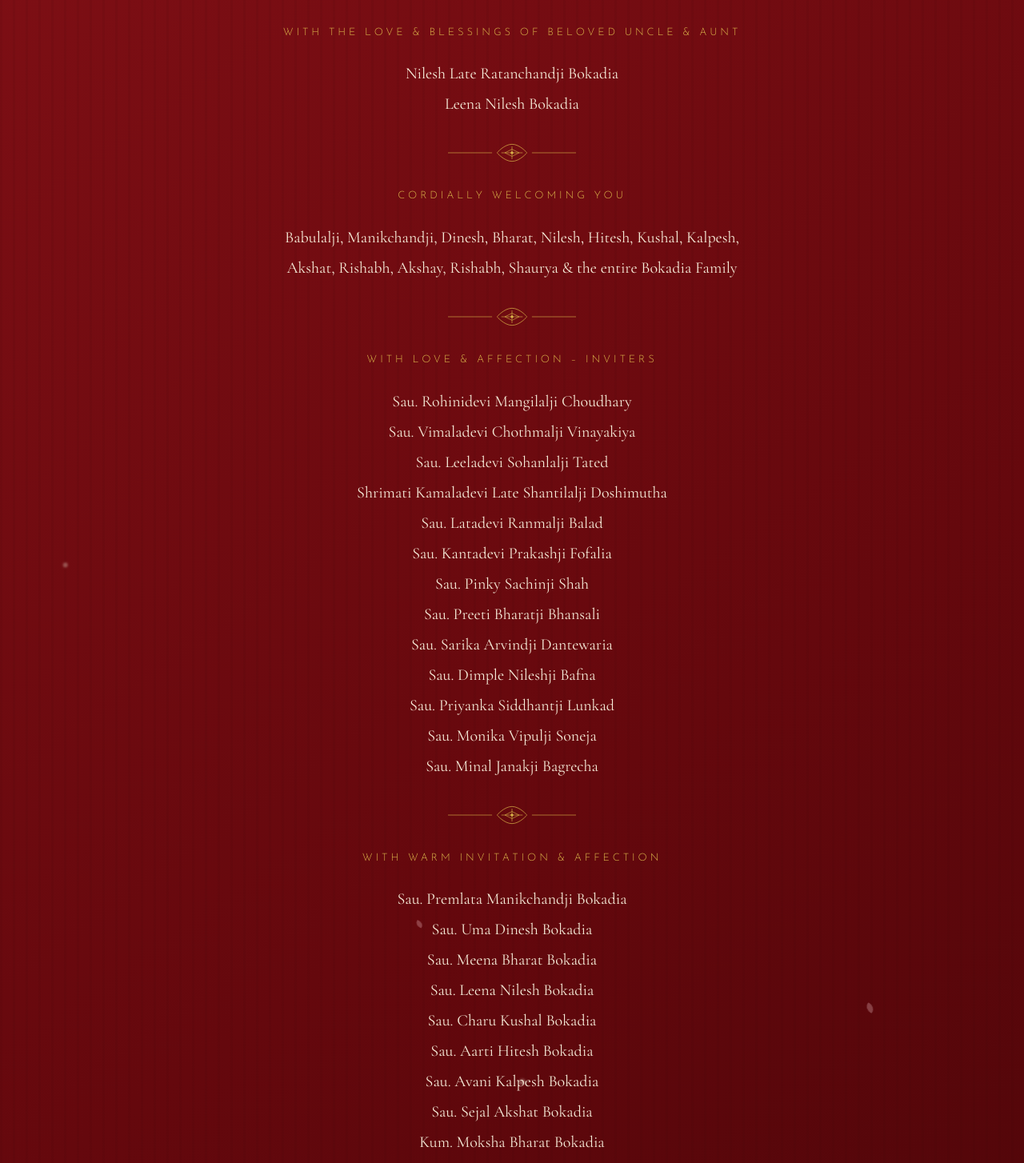
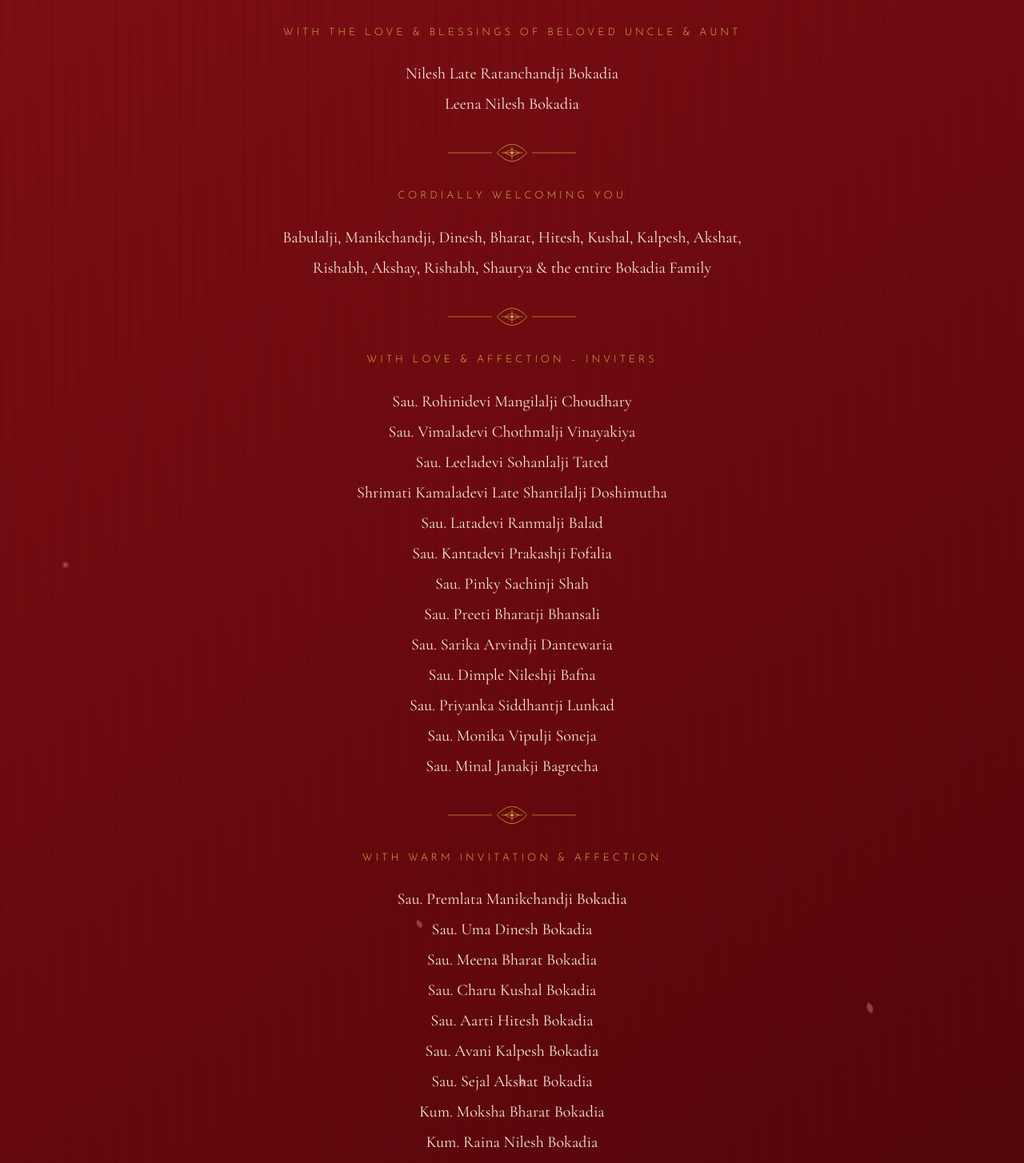
Before and after one commit to akshaythe-coder/Preskandarshan, a Next.js app: page / in a window 1280 px wide. Shown: the part 7019-8473 px from the top of the page at 80% size. Built offline with nearby package versions, Linux system fonts and the light colour scheme.

Commit message:
Remove duplicate inviter and Nilesh from welcome paragraph

```diff
--- a/data/content.en.ts
+++ b/data/content.en.ts
@@ -34,7 +34,7 @@ export const contentEn = {
         {
             "heading": "Cordially WELCOMING YOU",
             "names": [],
-            "paragraph": "Babulalji, Manikchandji, Dinesh, Bharat, Nilesh, Hitesh, Kushal, Kalpesh, Akshat, Rishabh, Akshay, Rishabh, Shaurya & the entire Bokadia Family",
+            "paragraph": "Babulalji, Manikchandji, Dinesh, Bharat, Hitesh, Kushal, Kalpesh, Akshat, Rishabh, Akshay, Rishabh, Shaurya & the entire Bokadia Family",
             "memorial": false
         },
         {
@@ -63,7 +63,6 @@ export const contentEn = {
                 "Sau. Premlata Manikchandji Bokadia",
                 "Sau. Uma Dinesh Bokadia",
                 "Sau. Meena Bharat Bokadia",
-                "Sau. Leena Nilesh Bokadia",
                 "Sau. Charu Kushal Bokadia",
                 "Sau. Aarti Hitesh Bokadia",
                 "Sau. Avani Kalpesh Bokadia",
--- a/data/content.hi.ts
+++ b/data/content.hi.ts
@@ -39,7 +39,7 @@ export const contentHi: Content = {
         {
             "heading": "स्नेहिल स्वागताकांक्षी",
             "names": [],
-            "paragraph": "बाबूलालजी, माणिकचंदजी, दिनेश, भरत, नीलेश, हितेश, कुशल, कल्पेश, अक्षत, रिषभ, अक्षय, ऋषभ, शोर्य एवम् समस्त बोकड़िया परिवार",
+            "paragraph": "बाबूलालजी, माणिकचंदजी, दिनेश, भरत, हितेश, कुशल, कल्पेश, अक्षत, रिषभ, अक्षय, ऋषभ, शोर्य एवम् समस्त बोकड़िया परिवार",
             "memorial": false
         },
         {
@@ -68,7 +68,6 @@ export const contentHi: Content = {
                 "सौ. प्रेमलता माणिकचंदजी बोकड़िया",
                 "सौ. उमा दिनेश बोकड़िया",
                 "सौ. मीना भरत बोकड़िया",
-                "सौ. लीना निलेश बोकड़िया",
                 "सौ. चारू कुशल बोकड़िया",
                 "सौ. आरती हितेश बोकड़िया",
                 "सौ. अवनी कल्पेश बोकड़िया",
--- a/scripts/check-i18n.cjs
+++ b/scripts/check-i18n.cjs
@@ -52,8 +52,8 @@ assert.equal(contentEn.familyBlessings.groups.length,6);
 assert.equal(contentHi.familyBlessings.groups.length,6);
 assert.equal(contentEn.familyBlessings.groups[4].names.length,13);
 assert.equal(contentHi.familyBlessings.groups[4].names.length,13);
-assert.equal(contentEn.familyBlessings.groups[5].names.length,10);
-assert.equal(contentHi.familyBlessings.groups[5].names.length,10);
+assert.equal(contentEn.familyBlessings.groups[5].names.length,9);
+assert.equal(contentHi.familyBlessings.groups[5].names.length,9);
 assert.equal(contentEn.familyBlessings.littleHearts.quotes.length,2);
 assert.equal(contentHi.familyBlessings.littleHearts.repeatInvitation,'ज़रूर-ज़रूर आना');
 console.log('PASS: all seven blessing groups and intentionally different English/Hindi invitation lists.');
```
